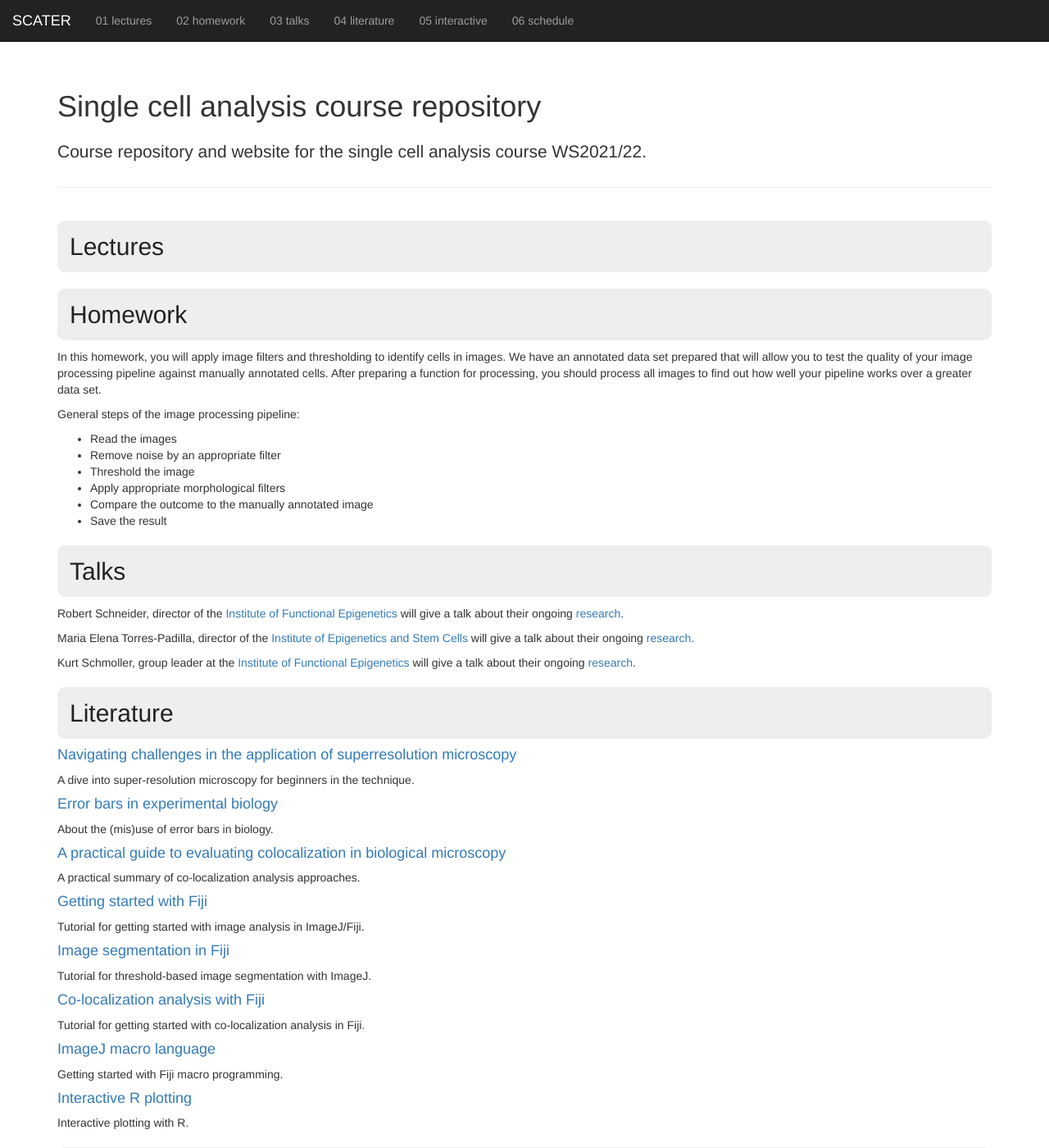
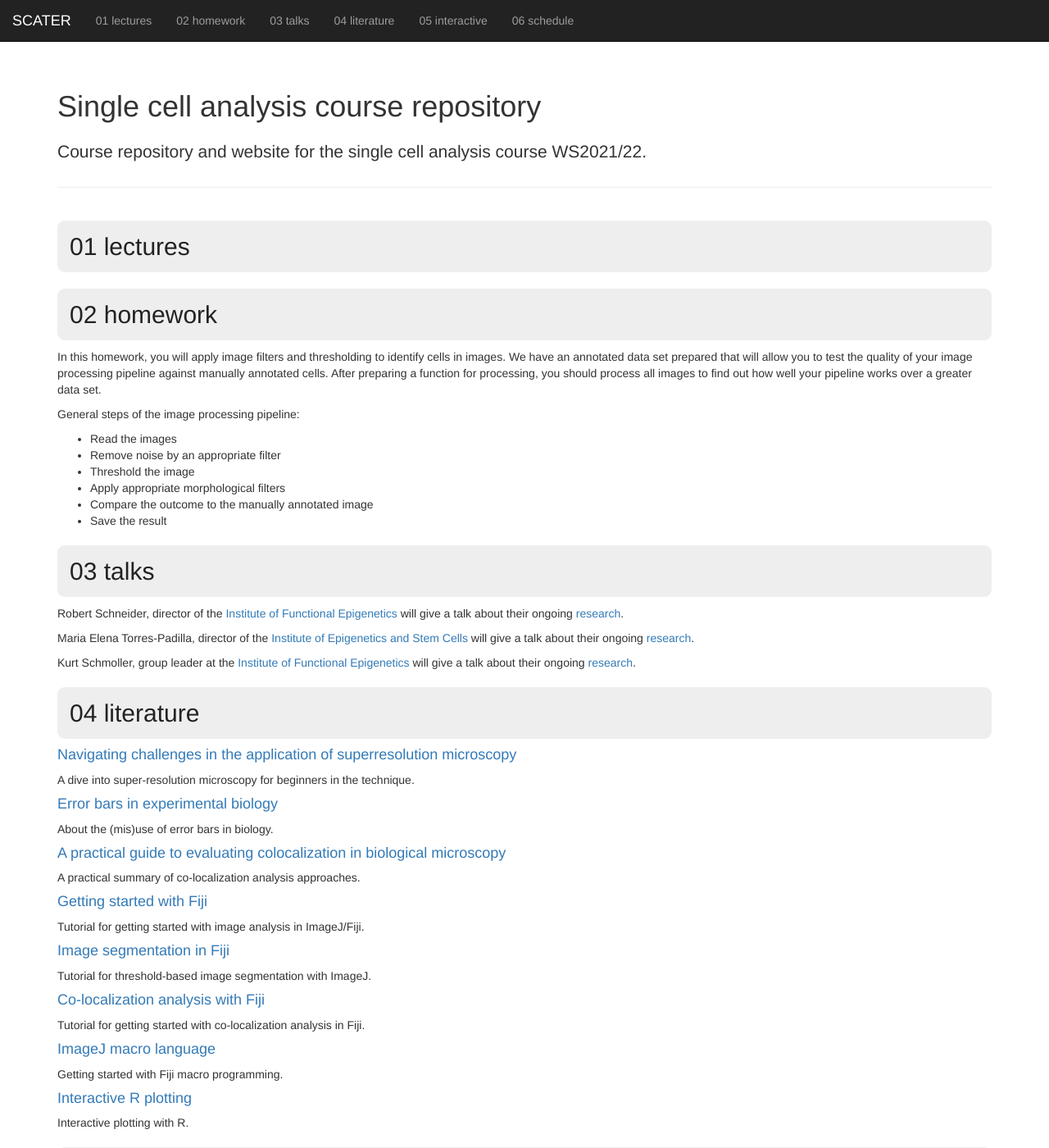
Before and after one commit to IES-HelmholtzZentrumMunchen/single-cell-analysis-course-2022, a Jekyll site: the page built from docs/index.md, in a window 1280 px wide and 1400 px high. Shown: the whole window at 82% size. Built offline with Jekyll 4.4.1, drawn with Linux system fonts in a browser that asks for light colours; some of the changed text lies outside the part shown.

Commit message:
collection sorting

```diff
--- a/docs/index.md
+++ b/docs/index.md
@@ -8,7 +8,7 @@ description: Single cell analysis in epigenetics research - a practical course f
 
 {% for collection in sorted %}
 {% unless collection.label == "posts" %}
-## {{ collection.label | slice: 3,collection.label.size | replace: "_"," " | capitalize  }}
+## {{ collection.label  | replace: "_"," " | capitalize  }}
 {: .bg-section }
 
 {{ collection.docs}}
```
